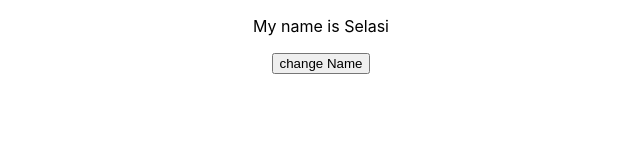
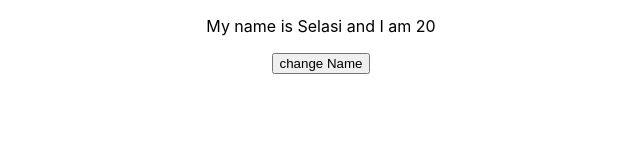
Before and after one commit to selasiqhwaqhu/monster-cards, a React (Create React App) app: page / in a window 1280 px wide. Shown: the top 160 px of the page, without its empty margins (319-959 px from the left). Built offline with nearby package versions, Linux system fonts and the light colour scheme.

Commit message:
change text on click of a button 2

```diff
--- a/src/App.js
+++ b/src/App.js
@@ -8,7 +8,8 @@ function App (){
         <div className="App">
 
             <ChangeText
-                getName='You are working huh!!'
+                getName='Selasi Ahiaxornu'
+                getAge = '25'
             />
 
         </div>
--- a/src/components/click.component.jsx
+++ b/src/components/click.component.jsx
@@ -1,15 +1,16 @@
 import { useState } from "react";
 
-const  ChangeText = ({getName}) => {
-    const [name,setName] = useState('Selasi');
-
+const  ChangeText = ({getName,getAge}) => {
+    const [name, setName] = useState('Selasi');
+    const [age, setAge]= useState('20');
     return (
         <div className="name">
-            <p>My name is {name}</p>
+            <p>My name is {name} and I am {age}</p>
 
             <button onClick={()=>{
-                setName(getName)
-                console.log(getName);
+                setName(getName);
+                setAge(getAge)
+                console.log(getAge);
             }}> change Name</button>
         </div>
 
```
